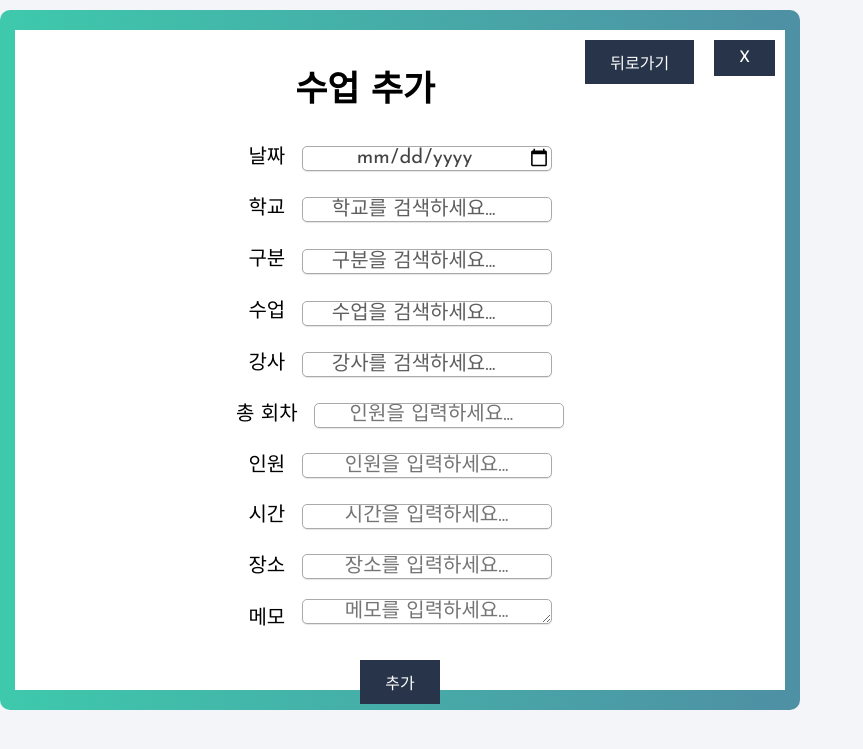
After one commit to hanul500/dreamy, a Django app: page /class/1212/update/ in a window 1280 px wide. The commit adds this page. Shown: the top 749 px of the page, without its empty margins (0-863 px from the left). Run offline with Django 3.2, Linux system fonts and the light colour scheme; a user stored in the database is signed in; data comes from the database, SQL or seed files in the repository; parts of the project's set-up code (start-up, migrations or seed data) failed here and were passed over; some libraries are stand-ins or nearby versions.

Commit message:
진행상황 완료

```diff
--- a/class/forms.py
+++ b/class/forms.py
@@ -1,5 +1,5 @@
 from django import forms
-from .models import Classinfo
+from .models import *
 from school.models import Schoolinfo
 from teacher.models import Teacherinfo
 from classstatd.models import *
@@ -36,6 +36,14 @@ class ClassForm(forms.Form):
 	class_deposit_check = forms.BooleanField()
 
 
+class dyna_mat_relForm(forms.Form):
+	dyna_mat_num = forms.CharField()
+	mat_order_done = forms.BooleanField()
+	mat_deliver_done = forms.BooleanField()
+	mat_manu_done = forms.BooleanField()
+	mat_div_done = forms.BooleanField()
+
+
 
 
 
@@ -61,4 +69,11 @@ class ClassModelForm(forms.ModelForm):
 class ClassTableCheckForm(forms.ModelForm):
 	class Meta:
 		model = Classinfo
-		fields = ['memo', 'class_ready','class_taken','class_done','class_doc_plan','class_doc_preestim','class_doc_tea','class_doc_finestim','class_cal_meth','class_deposit_check']
+		fields = ['memo', 'class_ready','class_taken','class_done','class_re_done','class_cont_call','class_cont_email','class_cont_message', 'class_doc_plan',
+		'class_doc_preestim','class_doc_tea','class_doc_finestim','class_cal_meth',
+		'class_deposit_check']
+
+class dynamatTableCheckForm(forms.ModelForm):
+	class Meta:
+		model = dyna_mat_rel
+		fields = ['mat_deliver_done', 'mat_order_done','mat_manu_done','mat_div_done','dyna_mat_num']
--- a/class/models.py
+++ b/class/models.py
@@ -7,7 +7,7 @@ from teacher.models import Teacherinfo
 from classstatd.models import Classstatinfo
 from material.models import *
 # Create your models here.
-
+User = settings.AUTH_USER_MODEL
 
 class ClassQuerySet(models.QuerySet):
 	def published(self):
@@ -39,6 +39,7 @@ class ClassManager(models.Manager):
 class Classinfo(models.Model):
 	def __str__(self):
 		return str(self.class_id)+'  '+str(self.class_sch)+'  '+str(self.class_stat)
+	user = models.ForeignKey(User, default=1, null=True,  on_delete=models.SET_NULL)
 	class_id = models.CharField(null=True, blank=True, max_length=120)
 	class_date = models.DateField(auto_now=False, blank=True, auto_now_add=False, null=True, )
 	class_cate = models.CharField(null=True, blank=True,max_length=120)
@@ -57,9 +58,14 @@ class Classinfo(models.Model):
 	updated = models.DateTimeField(auto_now=True)
 	timestamp = models.DateTimeField(auto_now_add=True)
 
+	class_cont_call = models.BooleanField(default=False)
+	class_cont_email = models.BooleanField(default=False)
+	class_cont_message = models.BooleanField(default=False)
+
 	class_ready = models.BooleanField(default=False)
 	class_taken = models.BooleanField(default=False)
 	class_done = models.BooleanField(default=False)
+	class_re_done = models.BooleanField(default=False)
 	class_doc_plan = models.BooleanField(default=False)
 	class_doc_preestim = models.BooleanField(default=False)
 	class_doc_tea = models.BooleanField(default=False)
@@ -75,7 +81,7 @@ class dyna_mat_rel(models.Model):
 	def __str__(self):
 		return str(self.dyna_mat.class_id) + "----" + str(self.dyna_mat.class_statkey.class_title) + "----" + str(self.mat_dyna.mat_name)
 	dyna_mat = models.ForeignKey(Classinfo, on_delete=models.CASCADE, null=True, blank=True)
-	dyna_mat_num = models.CharField(null=True, blank = True, max_length = 120)
+	dyna_mat_num = models.CharField(null=True, blank = True, max_length = 120, default="수량을 입력해주세요")
 	mat_dyna = models.ForeignKey(Materialinfo, on_delete=models.CASCADE, null=True, blank=True)
 	mat_order_done = models.BooleanField(default=False)
 	mat_deliver_done = models.BooleanField(default=False)
--- /dev/null
+++ b/class/templates/class/class_update.html
@@ -0,0 +1,122 @@
+{% extends 'base/sidebar.html'%}
+
+{% block content %}
+{%load static%}
+
+<!DOCTYPE html>
+<html>
+<head>
+	<title>수업 추가</title>
+    <link rel=stylesheet type="text/css" href="{%static 'styleaddwindow.css'%}">
+</head>
+
+<body>
+    <div class="main">
+        <button class="button2" type="button"
+        onclick="window.open('', '_self', ''); window.close();" id="2">X</button>
+        <a href="../"><button class="button2" type="button"
+         id="2">뒤로가기</button></a>
+    <h2>수업 추가</h2>
+	<form class="addclass"  method="POST" action=".">{% csrf_token %}
+		  	<div class="date">
+            <label for='id_class_date'>날짜</label>
+		  	<input name='class_date' type="date" class="dateadd" placeholder="날짜를 선택하세요" id='id_class_date'>
+            </div>
+	  	<br>
+            <div class="searchlist">
+	        <div>
+	          <label for='id_class_sch'>학교</label>
+	          <select name='class_sch' data-placeholder="학교를 검색하세요..." class="chosen-select" tabindex="2" id='id_class_sch'>
+	            <option value=""></option>
+	            {%for i in sch_obj%}
+	            <option value="{{i}}">{{i}}</option>
+	            {%endfor%}
+	          </select>
+	        </div>
+	      </div>
+  	   <br>
+  	   		<div class="searchlist">
+	        <div>
+	          <label for='id_class_cate'>구분</label>
+
+	          <select name='class_cate' data-placeholder="구분을 검색하세요..." class="chosen-select" tabindex="2" id='id_class_cate'>
+	            <option value=""></option>
+	            <option value="자유학기">자유학기</option>
+	            <option value="동아리">동아리</option>
+	            <option value="기타">기타</option>
+	          </select>
+
+	        </div>
+	      </div>
+  		<br>
+
+  		    <div class="searchlist">
+	        <div>
+	          <label for='id_class_stat'>수업</label>
+	          <select name='class_stat' data-placeholder="수업을 검색하세요..." class="chosen-select" tabindex="2" id='id_class_stat'>
+	            <option value=""></option>
+
+	            {%for i in classstat_obj%}
+	            <option value="{{i}}">{{i}}</option>
+	            {%endfor%}
+	          </select>
+	        </div>
+	      </div>
+  		<br>
+  		    <div class="searchlist">
+	        <div>
+	          <label for='id_class_tea'>강사</label>
+	          <select name='class_tea' data-placeholder="강사를 검색하세요..." class="chosen-select" tabindex="2" id='id_class_tea'>
+	            <option value=""></option>
+
+	            {%for i in tea_obj%}
+
+	            <option value="{{i}}">{{i}}</option>
+
+	            {%endfor%}
+	          </select>
+	        </div>
+	    </div>
+  		<br>
+  		<div class="number">
+  			<label for='id_class_count'>총 회차</label>
+		  	<input name='class_count' type="number" class="numberinput" placeholder="인원을 입력하세요..." id='id_class_count'>
+            </div>
+		<br>
+            <div class="number">
+  			<label for='id_class_stunum'>인원</label>
+		  	<input name='class_stunum' type="text" class="numberinput" placeholder="인원을 입력하세요..." id='id_class_stunum'>
+            </div>
+		<br>
+            <div class="time">
+			<label for='id_class_time'>시간</label>
+		  	<input name='class_time' type="text" class="timeinput" placeholder="시간을 입력하세요..." id='id_class_time'>
+            </div>
+		<br>
+            <div class="place">
+			<label for='id_class_place'>장소</label>
+		  	<input name='class_place' type="text" class="placeinput" placeholder="장소를 입력하세요..." id='id_class_place'>
+            </div>
+        <br>
+        <div class="place">
+			<label for='id_memo'>메모</label>
+		  	<textarea name='memo' row="10" cols="47" type="text" class="placeinput" placeholder="메모를 입력하세요..." id='id_memo'></textarea>
+            </div>
+        <br>
+        <div class=submit>
+          <button type="submit" class="button3">추가</button>
+            </div>
+    </div>
+
+	</form>
+	</div>
+    <script src="{%static 'jquery-3.2.1.min.js'%}" type="text/javascript"></script>
+  <script src="{%static 'chosen.jquery.js'%}" type="text/javascript"></script>
+<script src="{%static 'init.js'%}" type="text/javascript" charset="utf-8"></script>
+
+
+
+
+</body>
+</html>
+{%endblock%}
--- a/class/views.py
+++ b/class/views.py
@@ -11,12 +11,13 @@ from teacher.models import *
 
 # Create your views here.
 
-
+@login_required
 def class_home(request):
 	qs = Classinfo.objects.all()
 	context = {'title':'class information','object_list': qs}
 	return render(request, 'class/class_table.html', context)
 
+@login_required
 def class_create_view(request):
 	form = ClassModelForm(request.POST or None, request.FILES or None)
 	sch_obj=Schoolinfo.objects.all()
@@ -57,38 +58,62 @@ def class_create_view(request):
 	context = {'form': form, 'sch_obj':sch_obj, 'classstat_obj':classstat_obj, 'tea_obj':tea_obj}
 	return render(request, template_name, context)
 
+@login_required
 def class_detail_view(request, class_id):
 	obj = get_object_or_404(Classinfo, class_id=class_id)
-	form = ClassTableCheckForm(request.POST or None, instance=obj)
-	if form.is_valid():
-		form.save()
+	mat_obj = list(dyna_mat_rel.objects.all().filter(dyna_mat=obj))
+	tool_obj = list(dyna_tool_rel.objects.all().filter(dyna_tool=obj))
+	form_class = ClassTableCheckForm(request.POST or None, instance=obj)
+	if form_class.is_valid():
+		for i in range(len(dyna_mat_rel.objects.all().filter(dyna_mat=obj))):
+
+			if request.POST.get('mat_deliver_done%d'%(i+1))==None:
+				mat_obj[i].mat_deliver_done = False
+			else:
+				mat_obj[i].mat_deliver_done = True
+			if request.POST.get('mat_order_done%d'%(i+1))==None:
+				mat_obj[i].mat_order_done = False
+			else:
+				mat_obj[i].mat_order_done = True
+			mat_obj[i].dyna_mat_num=request.POST.get('dyna_mat_num%d'%(i+1))
+
+			mat_obj[i].save()
+			print(request.POST.get(request.POST.get('dyna_mat_num%d'%(i+1))))
+			#print(mat_obj[i].mat_deliver_done)
+
+		form_class.save()
 
 
+			#for j in range(len(dyna_mat_rel.objects.all().filter(dyna_mat=obj))):
+			#	form_mat[j].save()
+
 	template_name = 'class/prgwin.html'
-	context = {"class_obj": obj, "sch_obj": obj.class_schkey, "classstat_obj": obj.class_statkey, "mat_obj":dyna_mat_rel.objects.all().filter(dyna_mat=obj),"tool_obj":dyna_tool_rel.objects.all().filter(dyna_tool=obj),"schtea_obj":Schoolteainfo.objects.all().filter(schtea_schkey=obj.class_schkey)[0]}
+	context = {"class_obj": obj, "sch_obj": obj.class_schkey, "classstat_obj": obj.class_statkey, "mat_obj":dyna_mat_rel.objects.all().filter(dyna_mat=obj),"tool_obj":tool_obj}#"schtea_obj":Schoolteainfo.objects.all().filter(schtea_schkey=obj.class_schkey)[0]}
+	#print(dyna_mat_rel.objects.all().filter(dyna_mat=obj)[0].mat_dyna.mat_name)
 	return render(request, template_name, context)
 
-
+@login_required
 def class_update_view(request, class_id):
 	# 1 object -> detail view
 	obj = get_object_or_404(Classinfo, class_id=class_id)
 	form = ClassModelForm(request.POST or None, instance=obj)
 	if form.is_valid():
 		form.save()
-	template_name = 'class/class_form.html'
+	template_name = 'class/class_update.html'
 	context = {'form': form}
 	return render(request, template_name, context)
 
-
+@login_required
 def class_delete_view(request,class_id):
 	obj = get_object_or_404(Classinfo, class_id=class_id)
 	template_name = 'class/class_delete.html'
 	if request.method == "POST":
 		obj.delete()
-		return redirect("/class")
+
 	context = {"object": obj}
 	return render(request, template_name, context)
 
+@login_required
 def class_sch_queryinput(request):
 	class_obj = Classinfo.objects.all()
 	sch_obj = Schoolinfo.objects.all()
```
Also changed, not shown: class/templates/class/prgwin.html (+21 -19 lines), class/migrations/0006_classinfo_class_re_done.py (added), class/migrations/0007_auto_20200110_1912.py (added), class/migrations/0008_auto_20200110_2259.py (added), class/migrations/0009_auto_20200111_0053.py (added), class/migrations/0010_auto_20200111_0142.py (added).
